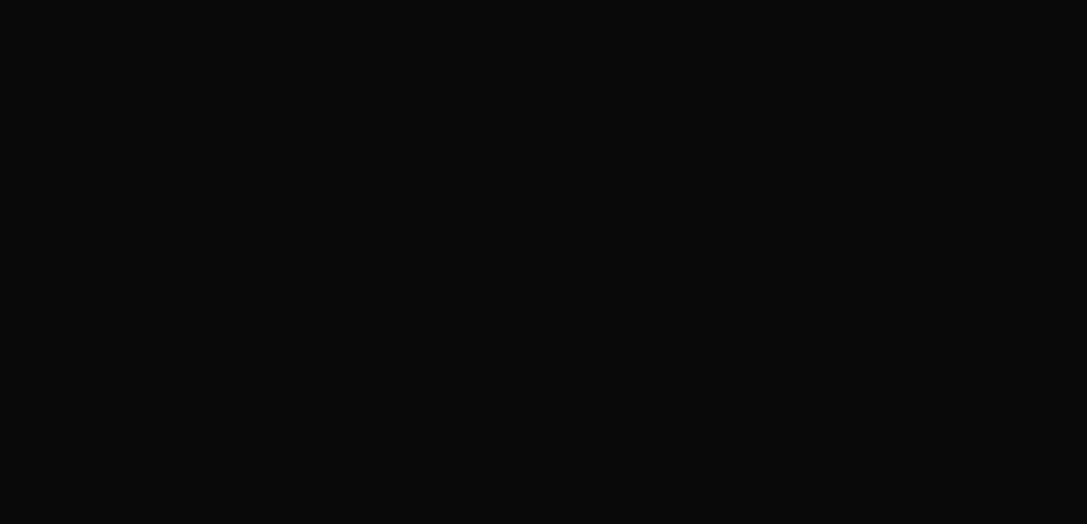
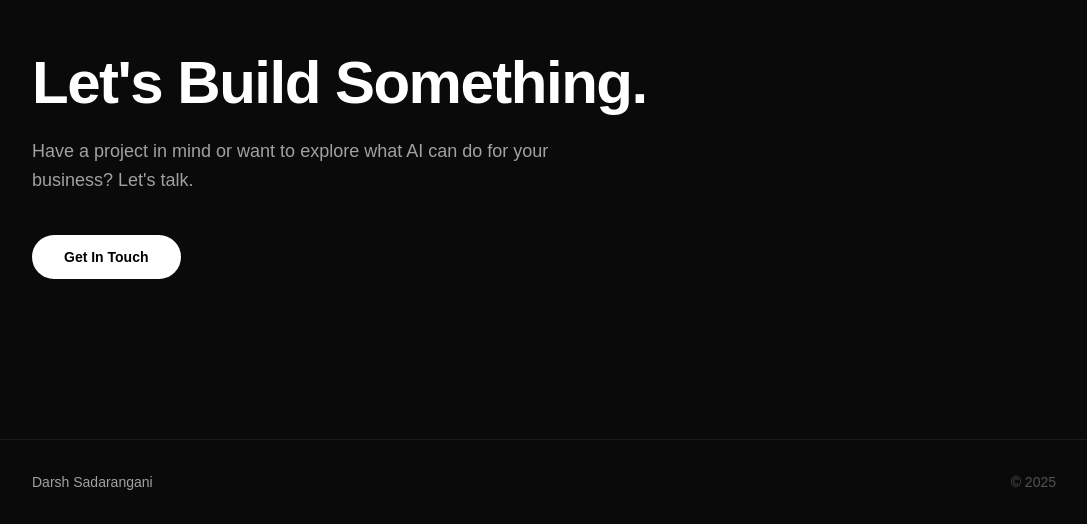
Before and after one commit to darshsada55-stack/darsh-website, a Next.js app: page / in a window 1280 px wide. Shown: the part 2011-2535 px from the top of the page, without its empty margins (96-1183 px from the left). Before the commit the page ends 1904 px from the top, so only its background shows below. Built offline with nearby package versions, Linux system fonts and the light colour scheme.

Commit message:
Add Contact section and footer
'Let's Build Something.' heading with subtext and mailto CTA button.
Simple footer with name and copyright, separated by a subtle top border.

https://claude.ai/code/session_01Su3TQM95GX5aeZu59Hegak

```diff
--- /dev/null
+++ b/app/components/Contact.tsx
@@ -0,0 +1,40 @@
+export default function Contact() {
+  return (
+    <>
+      <section
+        id="contact"
+        className="w-full px-8 py-32 md:py-40"
+        style={{ backgroundColor: "#0a0a0a" }}
+      >
+        <div className="mx-auto max-w-5xl flex flex-col items-start gap-10">
+          <div className="flex flex-col gap-6">
+            <h2 className="text-5xl font-bold tracking-tight text-white md:text-6xl">
+              Let's Build Something.
+            </h2>
+            <p className="max-w-xl text-lg leading-relaxed text-neutral-400">
+              Have a project in mind or want to explore what AI can do for your
+              business? Let's talk.
+            </p>
+          </div>
+
+          <a
+            href="mailto:darshsada@gmail.com"
+            className="rounded-full bg-white px-8 py-3 text-sm font-semibold text-black transition-opacity duration-200 hover:opacity-80"
+          >
+            Get In Touch
+          </a>
+        </div>
+      </section>
+
+      <footer
+        className="w-full px-8 py-8"
+        style={{ borderTop: "1px solid rgba(255,255,255,0.08)", backgroundColor: "#0a0a0a" }}
+      >
+        <div className="mx-auto max-w-5xl flex items-center justify-between">
+          <span className="text-sm text-neutral-400">Darsh Sadarangani</span>
+          <span className="text-sm text-neutral-600">© 2025</span>
+        </div>
+      </footer>
+    </>
+  );
+}
--- a/app/page.tsx
+++ b/app/page.tsx
@@ -1,5 +1,6 @@
 import About from "./components/About";
 import Services from "./components/Services";
+import Contact from "./components/Contact";
 
 export default function Home() {
   return (
@@ -42,6 +43,7 @@ export default function Home() {
 
       <About />
       <Services />
+      <Contact />
     </>
   );
 }
```
